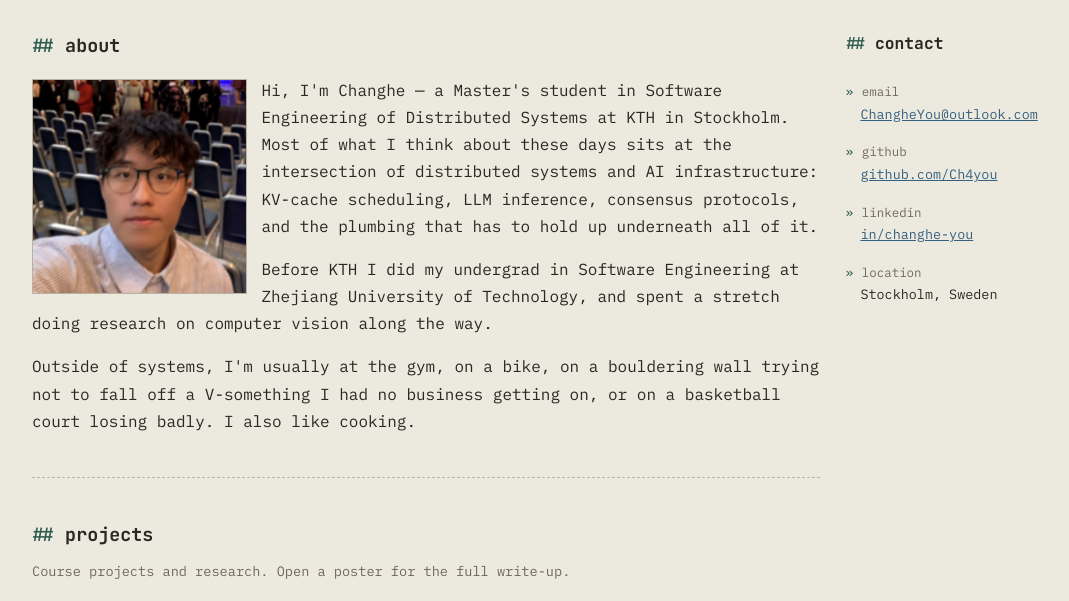
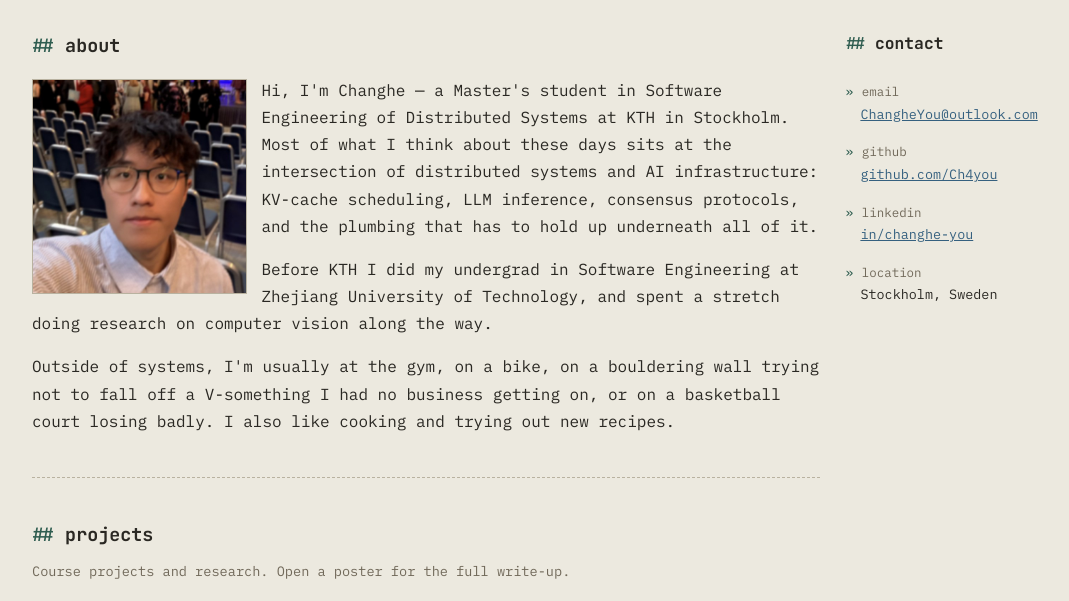
Before and after one commit to Ch4you/chyou, a plain HTML site: page index.html in a window 1280 px wide. Shown: the part 168-769 px from the top of the page, without its empty margins (0-1069 px from the left). Drawn offline with Linux system fonts and the light colour scheme.

Commit message:
Cooking sentence

```diff
--- a/index.html
+++ b/index.html
@@ -344,7 +344,7 @@
     </div>
     <p>Hi, I'm Changhe — a Master's student in Software Engineering of Distributed Systems at KTH in Stockholm. Most of what I think about these days sits at the intersection of distributed systems and AI infrastructure: KV-cache scheduling, LLM inference, consensus protocols, and the plumbing that has to hold up underneath all of it.</p>
     <p>Before KTH I did my undergrad in Software Engineering at Zhejiang University of Technology, and spent a stretch doing research on computer vision along the way.</p>
-    <p>Outside of systems, I'm usually at the gym, on a bike, on a bouldering wall trying not to fall off a V-something I had no business getting on, or on a basketball court losing badly. I also like cooking.</p>
+    <p>Outside of systems, I'm usually at the gym, on a bike, on a bouldering wall trying not to fall off a V-something I had no business getting on, or on a basketball court losing badly. I also like cooking and trying out new recipes.</p>
 
     </div>
     <aside class="sidebar">
```
